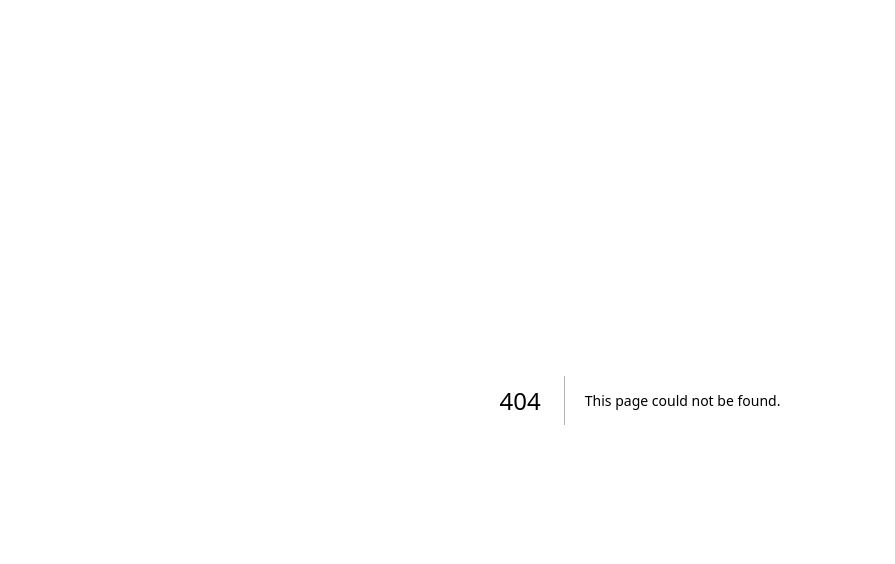
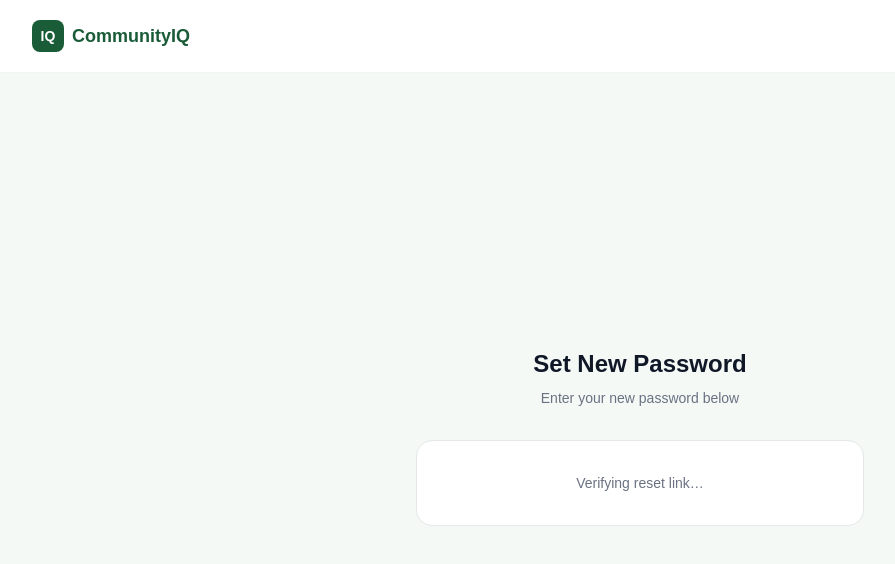
Before and after one commit to mstichter/hoacommunityiq-web, a Next.js app: page /reset-password in a window 1280 px wide. Before the commit this address had no page. Shown: the top 564 px of the page, without its empty margins (0-895 px from the left). Built offline with nearby package versions, Linux system fonts and the light colour scheme.

Commit message:
Add reset password page

```diff
--- a/src/app/login/page.tsx
+++ b/src/app/login/page.tsx
@@ -40,7 +40,7 @@ export default function LoginPage() {
     setError('')
 
     const { error } = await supabase.auth.resetPasswordForEmail(email, {
-      redirectTo: DASHBOARD_URL,
+      redirectTo: 'https://hoacommunityiq.com/reset-password',
     })
 
     if (error) {
--- /dev/null
+++ b/src/app/reset-password/page.tsx
@@ -0,0 +1,112 @@
+'use client'
+
+import { useState, useEffect } from 'react'
+import { createClient } from '@supabase/supabase-js'
+
+const supabase = createClient(
+  'https://sdcvfxontkwfvcezsilm.supabase.co',
+  'eyJhbGciOiJIUzI1NiIsInR5cCI6IkpXVCJ9.eyJpc3MiOiJzdXBhYmFzZSIsInJlZiI6InNkY3ZmeG9udGt3ZnZjZXpzaWxtIiwicm9sZSI6ImFub24iLCJpYXQiOjE3NzU3MzIxODUsImV4cCI6MjA5MTMwODE4NX0.tV2gWuR6FJwwtpBb7k5IrIrSIppAAUYyRo1Z44gxHpM'
+)
+
+const DASHBOARD_URL = 'https://app.hoacommunityiq.com'
+
+export default function ResetPasswordPage() {
+  const [password, setPassword]   = useState('')
+  const [confirm, setConfirm]     = useState('')
+  const [loading, setLoading]     = useState(false)
+  const [error, setError]         = useState('')
+  const [ready, setReady]         = useState(false)
+
+  useEffect(() => {
+    // Supabase puts the token in the URL hash — this exchanges it for a session
+    supabase.auth.onAuthStateChange((event) => {
+      if (event === 'PASSWORD_RECOVERY') setReady(true)
+    })
+  }, [])
+
+  const handleReset = async (e: React.FormEvent) => {
+    e.preventDefault()
+    if (password !== confirm) { setError('Passwords do not match.'); return }
+    if (password.length < 6)  { setError('Password must be at least 6 characters.'); return }
+
+    setLoading(true)
+    setError('')
+
+    const { error } = await supabase.auth.updateUser({ password })
+
+    if (error) {
+      setError(error.message)
+      setLoading(false)
+      return
+    }
+
+    window.location.href = DASHBOARD_URL
+  }
+
+  return (
+    <div className="min-h-screen bg-[#F4F9F6] flex flex-col">
+      <nav className="flex items-center justify-between px-8 py-5 bg-white border-b border-gray-100">
+        <a href="/" className="flex items-center gap-2">
+          <div className="w-8 h-8 rounded-lg bg-[#1A5C38] flex items-center justify-center">
+            <span className="text-white font-bold text-sm">IQ</span>
+          </div>
+          <span className="font-bold text-lg text-[#1A5C38]">CommunityIQ</span>
+        </a>
+      </nav>
+
+      <div className="flex-1 flex items-center justify-center px-4 py-16">
+        <div className="w-full max-w-md">
+          <div className="text-center mb-8">
+            <h1 className="text-2xl font-bold text-gray-900 mb-2">Set New Password</h1>
+            <p className="text-gray-500 text-sm">Enter your new password below</p>
+          </div>
+
+          {!ready ? (
+            <div className="bg-white rounded-2xl border border-gray-200 p-8 text-center text-sm text-gray-500">
+              Verifying reset link…
+            </div>
+          ) : (
+            <form onSubmit={handleReset} className="bg-white rounded-2xl border border-gray-200 p-8 space-y-5">
+              <div>
+                <label className="block text-xs font-semibold text-gray-500 uppercase tracking-wide mb-2">New Password</label>
+                <input
+                  type="password"
+                  required
+                  value={password}
+                  onChange={e => setPassword(e.target.value)}
+                  placeholder="••••••••"
+                  className="w-full border border-gray-200 rounded-xl px-4 py-3 text-sm outline-none focus:border-[#1A5C38] transition-colors"
+                />
+              </div>
+              <div>
+                <label className="block text-xs font-semibold text-gray-500 uppercase tracking-wide mb-2">Confirm Password</label>
+                <input
+                  type="password"
+                  required
+                  value={confirm}
+                  onChange={e => setConfirm(e.target.value)}
+                  placeholder="••••••••"
+                  className="w-full border border-gray-200 rounded-xl px-4 py-3 text-sm outline-none focus:border-[#1A5C38] transition-colors"
+                />
+              </div>
+
+              {error && (
+                <div className="bg-red-50 border border-red-200 rounded-xl px-4 py-3 text-sm text-red-700">
+                  {error}
+                </div>
+              )}
+
+              <button
+                type="submit"
+                disabled={loading}
+                className="w-full bg-[#1A5C38] text-white py-3.5 rounded-xl font-semibold text-sm hover:bg-[#154d30] transition-colors disabled:opacity-60"
+              >
+                {loading ? 'Saving…' : 'Set New Password'}
+              </button>
+            </form>
+          )}
+        </div>
+      </div>
+    </div>
+  )
+}
```
